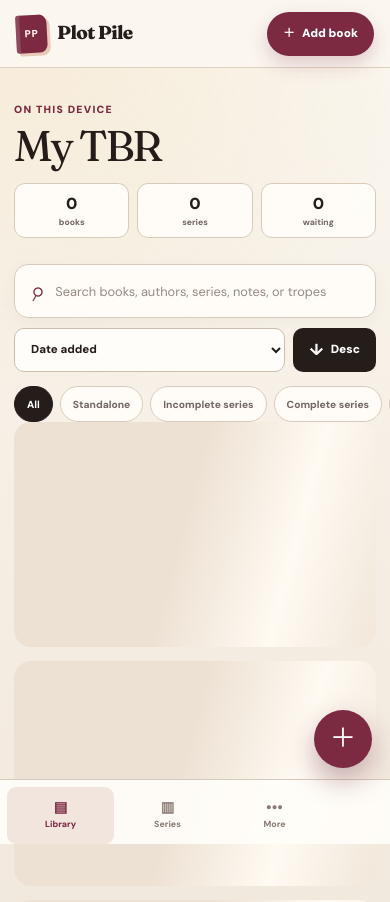
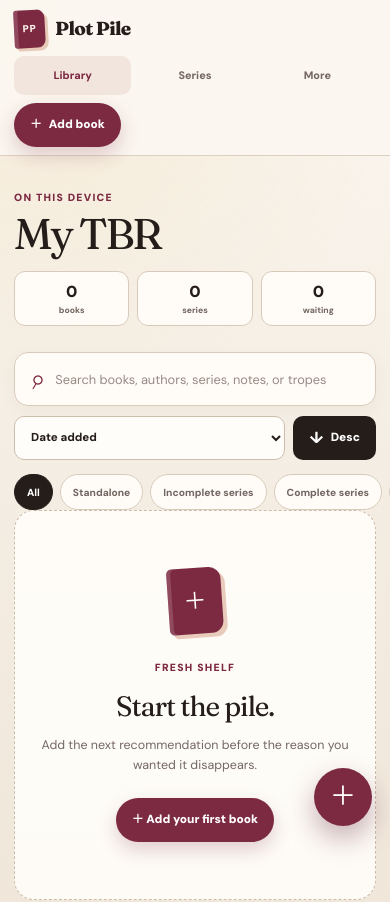
Before and after one commit to mattgarretson/TBR-Manager, a Next.js app: page / in a window 390 px wide. Shown: the top 902 px of the page. Built offline with nearby package versions, Linux system fonts and the light colour scheme.

Commit message:
Keep navigation visible on mobile

```diff
--- a/app/globals.css
+++ b/app/globals.css
@@ -169,18 +169,20 @@ label:has(input[type="file"]):focus-within {
 
 .app-shell {
   min-height: 100vh;
-  padding-bottom: calc(94px + env(safe-area-inset-bottom));
+  padding-bottom: calc(88px + env(safe-area-inset-bottom));
 }
 
 .topbar {
   position: sticky;
   z-index: 30;
   top: 0;
-  min-height: 68px;
-  padding: 0 16px;
+  min-height: calc(112px + env(safe-area-inset-top));
+  padding: calc(10px + env(safe-area-inset-top)) 14px 8px;
   display: flex;
+  flex-wrap: wrap;
   align-items: center;
   justify-content: space-between;
+  gap: 8px 12px;
   border-bottom: 1px solid rgba(216, 202, 187, 0.86);
   background: var(--header-glass);
   backdrop-filter: blur(14px);
@@ -217,7 +219,30 @@ label:has(input[type="file"]):focus-within {
   transform: rotate(-3deg);
 }
 
-.desktop-nav,
+.main-nav {
+  width: 100%;
+  display: grid;
+  grid-template-columns: repeat(3, minmax(0, 1fr));
+  gap: 5px;
+}
+
+.main-nav button {
+  min-height: 39px;
+  padding: 0 10px;
+  border: 0;
+  border-radius: 10px;
+  background: transparent;
+  color: var(--muted);
+  font-size: 0.68rem;
+  font-weight: 800;
+  cursor: pointer;
+}
+
+.main-nav button.active {
+  background: var(--nav-active);
+  color: var(--berry);
+}
+
 .desktop-add { display: none; }
 
 .page {
@@ -870,7 +895,7 @@ h1,
   position: fixed;
   z-index: 35;
   right: 18px;
-  bottom: calc(76px + env(safe-area-inset-bottom));
+  bottom: calc(18px + env(safe-area-inset-bottom));
   width: 58px;
   height: 58px;
   border: 0;
@@ -881,41 +906,6 @@ h1,
   box-shadow: 0 12px 28px rgba(92, 24, 48, 0.34);
   cursor: pointer;
 }
-
-.mobile-nav {
-  position: fixed;
-  z-index: 32;
-  right: 0;
-  bottom: 0;
-  left: 0;
-  min-height: calc(65px + env(safe-area-inset-bottom));
-  padding: 7px 62px env(safe-area-inset-bottom) 7px;
-  display: grid;
-  grid-template-columns: repeat(3, 1fr);
-  border-top: 1px solid var(--line);
-  background: var(--surface-glass);
-  backdrop-filter: blur(14px);
-}
-
-.mobile-nav button {
-  min-width: 0;
-  padding: 3px;
-  display: flex;
-  flex-direction: column;
-  align-items: center;
-  justify-content: center;
-  gap: 3px;
-  border: 0;
-  border-radius: 9px;
-  background: transparent;
-  color: #8a7c74;
-  font-size: 0.55rem;
-  font-weight: 780;
-  cursor: pointer;
-}
-
-.mobile-nav button span { font-size: 0.9rem; line-height: 1; }
-.mobile-nav button.active { background: var(--nav-active); color: var(--berry); }
 
 .dialog-backdrop {
   position: fixed;
@@ -1100,7 +1090,7 @@ h1,
   position: fixed;
   z-index: 90;
   right: 14px;
-  bottom: calc(77px + env(safe-area-inset-bottom));
+  bottom: calc(18px + env(safe-area-inset-bottom));
   left: 14px;
   padding: 12px 15px;
   border-radius: 999px;
@@ -1120,10 +1110,12 @@ h1,
 
   .topbar {
     width: min(1120px, calc(100% - 40px));
-    min-height: 78px;
+    min-height: calc(78px + env(safe-area-inset-top));
     margin: 0 auto;
-    padding: 0;
+    padding: env(safe-area-inset-top) 0 0;
     position: relative;
+    flex-wrap: nowrap;
+    gap: 20px;
     background: transparent;
     backdrop-filter: none;
   }
@@ -1131,9 +1123,8 @@ h1,
   .brand { font-size: 1.3rem; }
   .brand-mark { width: 34px; height: 42px; }
 
-  .desktop-nav { display: flex; gap: 5px; }
-  .desktop-nav button { min-height: 39px; padding: 0 14px; border: 0; border-radius: 999px; background: transparent; color: var(--muted); font-size: 0.72rem; font-weight: 780; cursor: pointer; }
-  .desktop-nav button.active { background: var(--nav-active); color: var(--berry); }
+  .main-nav { width: auto; display: flex; gap: 5px; }
+  .main-nav button { padding: 0 14px; border-radius: 999px; font-size: 0.72rem; font-weight: 780; }
   .desktop-add { display: inline-flex; }
 
   .page { width: min(1120px, calc(100% - 40px)); padding-top: 48px; }
@@ -1173,8 +1164,7 @@ h1,
   .theme-options { grid-template-columns: repeat(4, minmax(0, 1fr)); }
   .danger-card { grid-column: 1 / -1; }
 
-  .mobile-fab,
-  .mobile-nav { display: none; }
+  .mobile-fab { display: none; }
 
   .dialog-backdrop { padding: 28px; place-items: center; }
   .dialog { width: min(720px, 100%); max-height: calc(100vh - 56px); padding: 28px; border-radius: 22px; }
--- a/app/page.tsx
+++ b/app/page.tsx
@@ -705,10 +705,10 @@ export default function Home() {
           <span className="brand-mark">PP</span>
           <span>Plot Pile</span>
         </button>
-        <nav className="desktop-nav" aria-label="Main navigation">
-          <button className={view === "library" ? "active" : ""} type="button" onClick={() => changeView("library")}>Library</button>
-          <button className={view === "series" ? "active" : ""} type="button" onClick={() => changeView("series")}>Series</button>
-          <button className={view === "settings" ? "active" : ""} type="button" onClick={() => changeView("settings")}>More</button>
+        <nav className="main-nav" aria-label="Main navigation">
+          <button className={view === "library" ? "active" : ""} type="button" aria-current={view === "library" ? "page" : undefined} onClick={() => changeView("library")}>Library</button>
+          <button className={view === "series" ? "active" : ""} type="button" aria-current={view === "series" ? "page" : undefined} onClick={() => changeView("series")}>Series</button>
+          <button className={view === "settings" ? "active" : ""} type="button" aria-current={view === "settings" ? "page" : undefined} onClick={() => changeView("settings")}>More</button>
         </nav>
         <button className="primary-button desktop-add" type="button" onClick={() => openNewBook()}>
           <span aria-hidden="true">＋</span> Add book
@@ -945,11 +945,6 @@ export default function Home() {
       )}
 
       <button className="mobile-fab" type="button" onClick={() => openNewBook()} aria-label="Add a book">＋</button>
-      <nav className="mobile-nav" aria-label="Main navigation">
-        <button className={view === "library" ? "active" : ""} type="button" onClick={() => changeView("library")}><span aria-hidden="true">▤</span>Library</button>
-        <button className={view === "series" ? "active" : ""} type="button" onClick={() => changeView("series")}><span aria-hidden="true">▥</span>Series</button>
-        <button className={view === "settings" ? "active" : ""} type="button" onClick={() => changeView("settings")}><span aria-hidden="true">•••</span>More</button>
-      </nav>
 
       {bookEditorOpen && (
         <div className="dialog-backdrop">
```
Also changed, not shown: 1 other file (tests, documents, lock files or other folders).
